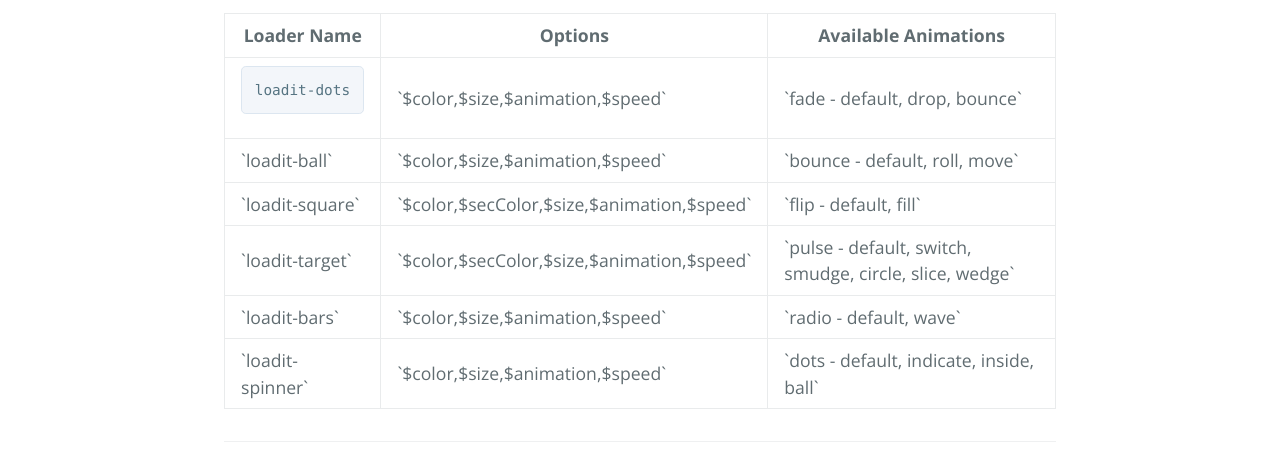
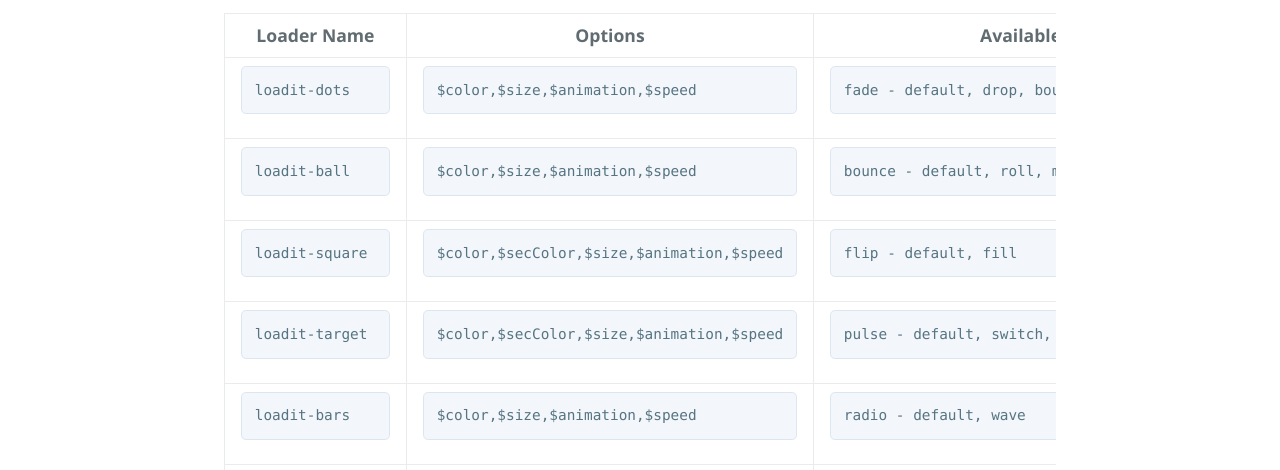
Before and after one commit to Jacob-Gray/loadit.scss, a plain HTML site: page docs/index.html in a window 1280 px wide. Shown: the part 470-940 px from the top of the page. Drawn offline with nearby package versions, Linux system fonts and the light colour scheme.

Commit message:
Update index.html

```diff
--- a/docs/index.html
+++ b/docs/index.html
@@ -28,33 +28,33 @@
   </tr>
   <tr>
     <td><pre>loadit-dots</pre></td>
-    <td>`$color,$size,$animation,$speed`</td>
-    <td>`fade - default, drop, bounce`</td>
+    <td><pre>$color,$size,$animation,$speed</pre></td>
+    <td><pre>fade - default, drop, bounce</pre></td>
   </tr>
   <tr>
-    <td>`loadit-ball`</td>
-    <td>`$color,$size,$animation,$speed`</td>
-    <td>`bounce - default, roll, move`</td>
+    <td><pre>loadit-ball</pre></td>
+    <td><pre>$color,$size,$animation,$speed</pre></td>
+    <td><pre>bounce - default, roll, move</pre></td>
   </tr>
   <tr>
-    <td>`loadit-square`</td>
-    <td>`$color,$secColor,$size,$animation,$speed`</td>
-    <td>`flip - default, fill`</td>
+    <td><pre>loadit-square</pre></td>
+    <td><pre>$color,$secColor,$size,$animation,$speed</pre></td>
+    <td><pre>flip - default, fill</pre></td>
   </tr>
   <tr>
-    <td>`loadit-target`</td>
-    <td>`$color,$secColor,$size,$animation,$speed`</td>
-    <td>`pulse - default, switch, smudge, circle, slice, wedge`</td>
+    <td><pre>loadit-target</pre></td>
+    <td><pre>$color,$secColor,$size,$animation,$speed</pre></td>
+    <td><pre>pulse - default, switch, smudge, circle, slice, wedge</pre></td>
   </tr>
   <tr>
-    <td>`loadit-bars`</td>
-    <td>`$color,$size,$animation,$speed`</td>
-    <td>`radio - default, wave`</td>
+    <td><pre>loadit-bars</pre></td>
+    <td><pre>$color,$size,$animation,$speed</pre></td>
+    <td><pre>radio - default, wave</pre></td>
   </tr>
   <tr>
-    <td>`loadit-spinner`</td>
-    <td>`$color,$size,$animation,$speed`</td>
-    <td>`dots - default, indicate, inside, ball`</td>
+    <td><pre>loadit-spinner</pre></td>
+    <td><pre>$color,$size,$animation,$speed</pre></td>
+    <td><pre>dots - default, indicate, inside, ball</pre></td>
   </tr>
 </table>
 
```
